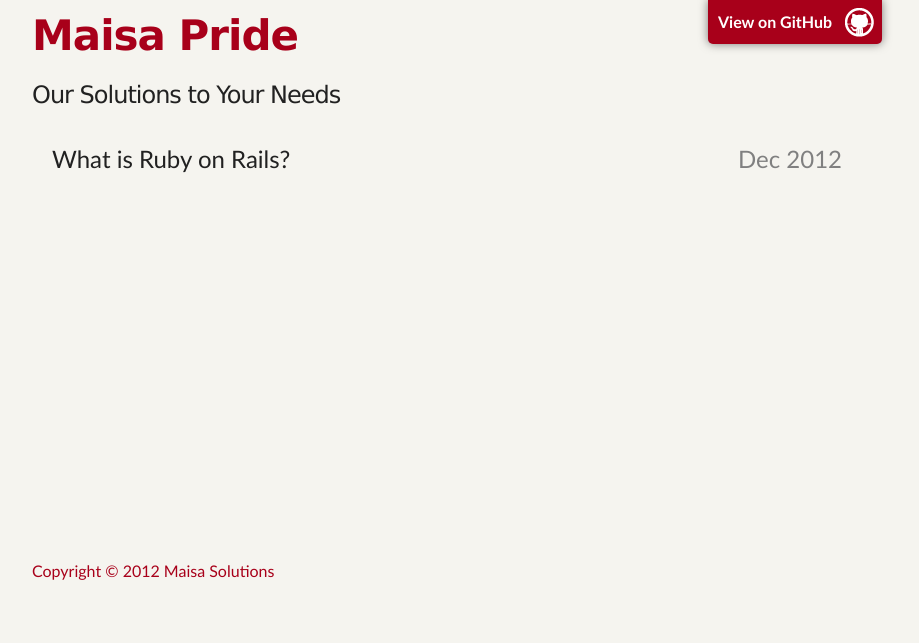
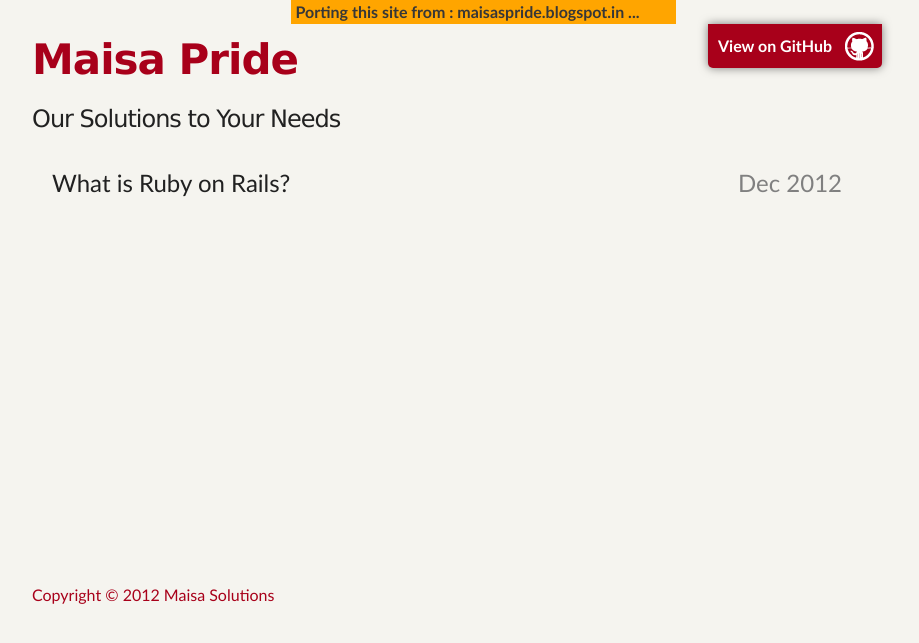
Before and after one commit to maisaengineering/maisaengineering.github.com, a Jekyll site: the page built from index.html, in a window 1280 px wide. Shown: the top 643 px of the page, without its empty margins (183-1102 px from the left). Built offline with Jekyll 4.4.1, drawn with Linux system fonts in a browser that asks for light colours.

Commit message:
added porting message

```diff
--- a/_layouts/default.html
+++ b/_layouts/default.html
@@ -12,6 +12,7 @@
   	<body>
 	    <!-- HEADER -->
 	    <div id="header_wrap" class="outer">
+	    	<div class="porting_from">Porting this site from : maisaspride.blogspot.in ...</div>
 	        <header class="inner">
 	          <a id="forkme_banner" href="https://github.com/maisaengineering">View on GitHub</a>
 	          <a href="/"><h1 id="project_title">Maisa Pride</h1></a>
--- a/assets/stylesheets/stylesheet.css
+++ b/assets/stylesheets/stylesheet.css
@@ -440,3 +440,14 @@
   }
 
 }
+
+
+/* css */
+
+.porting_from{
+  margin-left:37%;
+  background:orange;
+  width:380px;
+  font-weight:bold;
+  padding-left:5px;
+}
```
Also changed, not shown: 3 other files.
